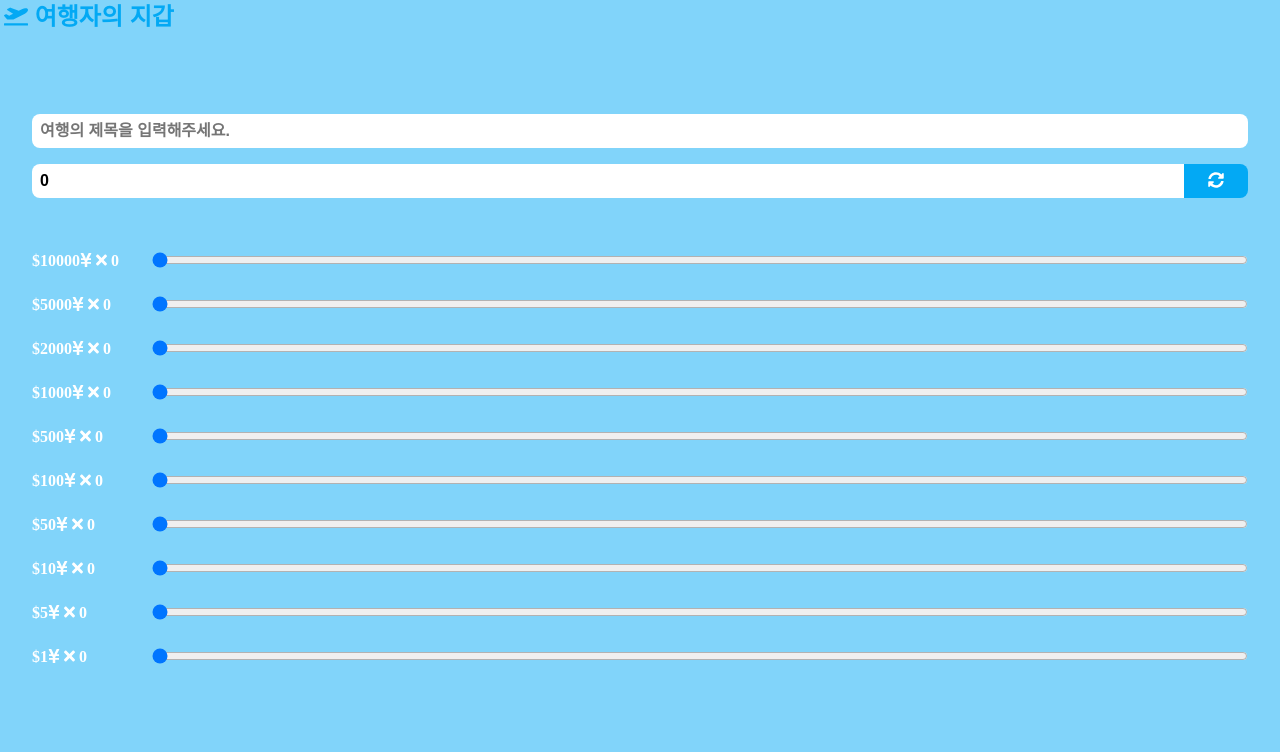
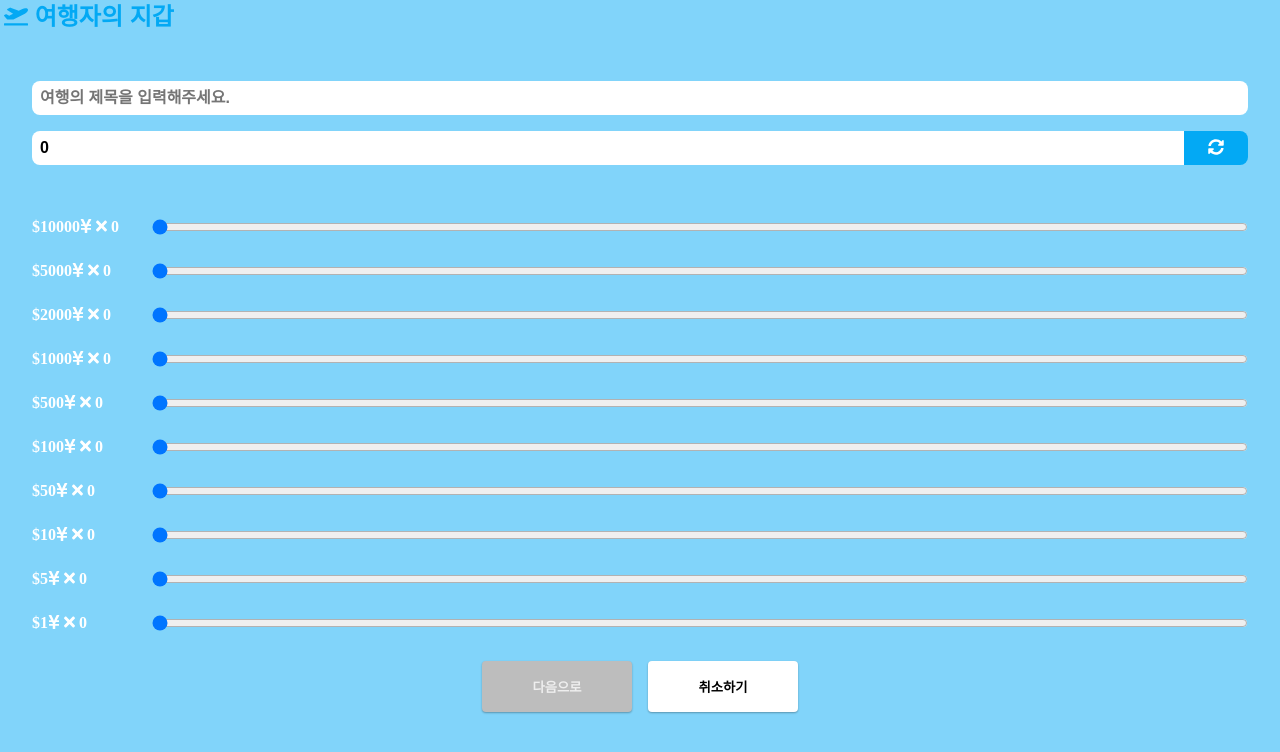
Before and after one commit to exilee20c/foreign-wallet, a React (Create React App) app: page / in a window 1280 px wide. Both pictures are taken after a click on the button "새 여행 만들기". Shown: the top 752 px of the page. Built offline with nearby package versions, Linux system fonts and the light colour scheme.

Commit message:
페이즈2 진행중

```diff
--- a/src/App.js
+++ b/src/App.js
@@ -6,6 +6,7 @@ import { connect } from "react-redux";
 import withReturnToHome from "./phase-app/withReturnToHome";
 import PhaseZeroApp from "./phase-app/PhaseZeroApp";
 import PhaseOneApp from "./phase-app/PhaseOneApp";
+import PhaseTwoApp from "./phase-app/PhaseTwoApp";
 
 const AppRoot = styled.main`
   width: 100vw;
@@ -15,6 +16,7 @@ const AppRoot = styled.main`
 `;
 
 const PhaseOneAppWithReturnToHome = withReturnToHome(<PhaseOneApp />);
+const PhaseTwoAppWithReturnToHome = withReturnToHome(<PhaseTwoApp />);
 
 class App extends Component {
   render() {
@@ -25,6 +27,7 @@ class App extends Component {
       <AppRoot>
         {phase === 0 && <PhaseZeroApp />}
         {phase === 1 && <PhaseOneAppWithReturnToHome />}
+        {phase === 2 && <PhaseTwoAppWithReturnToHome />}
       </AppRoot>
     );
   }
--- a/src/component/Button.js
+++ b/src/component/Button.js
@@ -13,6 +13,8 @@ const ButtonWrapper = styled.div`
             return "#333333";
           case "sky":
             return "#4dd0e1";
+          case "disabled":
+            return "#bdbdbd";
           default:
             return "#ffffff";
         }
@@ -25,11 +27,14 @@ const ButtonWrapper = styled.div`
             return "#ffffff";
           case "sky":
             return "#ffffff";
+          case "disabled":
+            return "#eeeeee";
           default:
             return "#000000";
         }
       })(props)};
 
+    font-weight: ${props => (props.thick ? "bold" : "normal")};
     display: ${props => (props.fluid ? "block" : "")};
     margin: 0 auto;
     padding: ${props => (props.fluid ? "16px 0" : "16px 32px")};
@@ -66,10 +71,10 @@ const ButtonWrapper = styled.div`
 
 class Button extends Component {
   render() {
-    const { children, theme, fluid, ...rest } = this.props;
+    const { children, theme, thick, fluid, ...rest } = this.props;
 
     return (
-      <ButtonWrapper theme={theme} fluid={fluid}>
+      <ButtonWrapper thick={thick} theme={theme} fluid={fluid}>
         <button {...rest}>{children}</button>
       </ButtonWrapper>
     );
--- a/src/phase-app/PhaseOneApp.js
+++ b/src/phase-app/PhaseOneApp.js
@@ -92,6 +92,10 @@ const ChooseRoot = styled.div`
       vertical-align: middle;
     }
   }
+
+  div.btn-array {
+    text-align: center;
+  }
 `;
 
 library.add(faSyncAlt, faYenSign, faTimes, faThumbtack);
@@ -108,6 +112,8 @@ class PhaseOneApp extends Component {
     this.handleNumberInput = this.handleNumberInput.bind(this);
     this.handleTitleInput = this.handleTitleInput.bind(this);
     this.handleSync = this.handleSync.bind(this);
+    this.handleDropTrip = this.handleDropTrip.bind(this);
+    this.confirmAndNext = this.confirmAndNext.bind(this);
 
     this.setUnit1 = this.makeSetUnit(1).bind(this);
     this.setUnit5 = this.makeSetUnit(5).bind(this);
@@ -231,6 +237,22 @@ class PhaseOneApp extends Component {
     };
   }
 
+  confirmAndNext () {
+    const { common, confirm, setPhase } = this.props;
+    const { trip_id } = common;
+
+    confirm(trip_id);
+    setPhase(2);
+  }
+
+  handleDropTrip() {
+    const { common, dropTrip, setPhase } = this.props;
+    const { trip_id } = common;
+
+    setPhase(0);
+    dropTrip(trip_id);
+  }
+
   handleSync() {
     if (!this.state.is_number_sync) {
       this.textRangeAlgorithm();
@@ -277,7 +299,8 @@ class PhaseOneApp extends Component {
     const { common, jpy_trip } = this.props;
     const { trip_id } = common;
     const { [trip_id]: my_jpy_trip } = jpy_trip;
-    const { jpy_title, jpy_confirmed } = my_jpy_trip;
+    const { jpy_title } = my_jpy_trip;
+    let upper_totals = 0;
 
     return (
       <ChooseRoot>
@@ -314,7 +337,7 @@ class PhaseOneApp extends Component {
           {[1, 5, 10, 50, 100, 500, 1000, 2000, 5000, 10000]
             .reverse()
             .map(unit => {
-              let upper_totals = 0;
+              upper_totals = 0;
 
               if (+unit < 10000) upper_totals += my_jpy_trip.jpy_10000 * 10000;
               if (+unit < 5000) upper_totals += my_jpy_trip.jpy_5000 * 5000;
@@ -354,6 +377,34 @@ class PhaseOneApp extends Component {
               );
             })}
         </div>
+
+        <div className="btn-array">
+          <Button
+            onClick={
+              this.state.number_input &&
+              upper_totals + my_jpy_trip.jpy_1 === this.state.number_input
+                ? this.confirmAndNext
+                : () => {}
+            }
+            thick
+            theme={
+              this.state.number_input &&
+              upper_totals + my_jpy_trip.jpy_1 === this.state.number_input
+                ? "sky"
+                : "disabled"
+            }
+            style={{ width: "150px" }}
+          >
+            다음으로
+          </Button>
+          <Button
+            onClick={this.handleDropTrip}
+            thick
+            style={{ width: "150px" }}
+          >
+            취소하기
+          </Button>
+        </div>
       </ChooseRoot>
     );
   }
@@ -365,8 +416,10 @@ const mapStateToProps = state => ({
 });
 
 const mapDispatchToProps = dispatch => ({
+  dropTrip: payload => dispatch({ type: jpy_trip_actions.DROP_TRIP, payload }),
   setTitle: payload => dispatch({ type: jpy_trip_actions.SET_TITLE, payload }),
   setUnit: payload => dispatch({ type: jpy_trip_actions.SET_UNIT, payload }),
+  confirm: payload => dispatch({ type: jpy_trip_actions.CONFIRM, payload }),
   setPhase: phase =>
     dispatch({ type: common_actions.SET_PHASE, payload: phase })
 });
--- /dev/null
+++ b/src/phase-app/PhaseTwoApp.js
@@ -0,0 +1,206 @@
+import React, { Component } from "react";
+import { connect } from "react-redux";
+import styled from "styled-components";
+import { library } from "@fortawesome/fontawesome-svg-core";
+import { FontAwesomeIcon } from "@fortawesome/react-fontawesome";
+import {
+  faYenSign,
+  faTimes,
+  faPlus,
+  faMinus
+} from "@fortawesome/free-solid-svg-icons";
+
+const DashBoard = styled.div`
+  h5.welcome-text {
+    font-size: 20px;
+    margin-bottom: 24px;
+    font-family: monospace;
+    font-weight: bold;
+    text-align: center;
+  }
+
+  div.unit-info {
+    h6 {
+      font-weight: bold;
+
+      svg.float-right {
+        float: right;
+      }
+    }
+
+    cursor: pointer;
+    background: #03a9f4;
+    width: calc(100% - 40px);
+    margin: 0 auto;
+    padding: 12px;
+    box-sizing: border-box;
+    border-radius: 8px;
+
+    ul {
+      overflow: hidden;
+      transition: max-height 0.3s, margin-top 0.3s;
+
+      &.hide {
+        max-height: 0px;
+        margin-top: 0;
+      }
+
+      &.show {
+        max-height: 120px;
+        margin-top: 1em;
+      }
+
+      li {
+        line-height: 1.5;
+        display: inline-block;
+        width: 50%;
+      }
+    }
+  }
+`;
+
+library.add(faYenSign, faTimes, faPlus, faMinus);
+
+class PhaseTwoApp extends Component {
+  constructor(props) {
+    super(props);
+
+    this.state = {
+      show_init_total_detail: false
+    };
+
+    this.toggleInitTotalDetail = this.toggleInitTotalDetail.bind(this);
+  }
+
+  toggleInitTotalDetail() {
+    this.setState(state => ({
+      show_init_total_detail: !state.show_init_total_detail
+    }));
+  }
+
+  render() {
+    const { jpy_trip, common } = this.props;
+    const { trip_id } = common;
+    const my_trip = jpy_trip[trip_id];
+    const {
+      jpy_title,
+      jpy_1,
+      jpy_5,
+      jpy_10,
+      jpy_50,
+      jpy_100,
+      jpy_500,
+      jpy_1000,
+      jpy_2000,
+      jpy_5000,
+      jpy_10000
+    } = my_trip;
+    const total =
+      jpy_1 * 1 +
+      jpy_5 * 5 +
+      jpy_10 * 10 +
+      jpy_50 * 50 +
+      jpy_100 * 100 +
+      jpy_500 * 500 +
+      jpy_1000 * 1000 +
+      jpy_2000 * 2000 +
+      jpy_5000 * 5000 +
+      jpy_10000 * 10000;
+
+    // jpy_confirmed: true,
+    // jpy_history: []
+
+    return (
+      <DashBoard>
+        <h5 className="welcome-text">{jpy_title}, 즐겁게 만끽중이신가요?</h5>
+
+        <div className="unit-info" onClick={this.toggleInitTotalDetail}>
+          <h6>
+            총 {total}
+            <FontAwesomeIcon icon="yen-sign" />을 환전해오셨네요.
+            {this.state.show_init_total_detail ? (
+              <FontAwesomeIcon icon="minus" className="float-right" />
+            ) : (
+              <FontAwesomeIcon icon="plus" className="float-right" />
+            )}
+          </h6>
+
+          <ul className={this.state.show_init_total_detail ? "show" : "hide"}>
+            {jpy_10000 > 0 && (
+              <li>
+                10000 <FontAwesomeIcon icon="yen-sign" />{" "}
+                <FontAwesomeIcon icon="times" /> {jpy_10000}
+              </li>
+            )}
+            {jpy_5000 > 0 && (
+              <li>
+                5000 <FontAwesomeIcon icon="yen-sign" />{" "}
+                <FontAwesomeIcon icon="times" /> {jpy_5000}
+              </li>
+            )}
+            {jpy_2000 > 0 && (
+              <li>
+                2000 <FontAwesomeIcon icon="yen-sign" />{" "}
+                <FontAwesomeIcon icon="times" /> {jpy_2000}
+              </li>
+            )}
+            {jpy_1000 > 0 && (
+              <li>
+                1000 <FontAwesomeIcon icon="yen-sign" />{" "}
+                <FontAwesomeIcon icon="times" /> {jpy_1000}
+              </li>
+            )}
+            {jpy_500 > 0 && (
+              <li>
+                500 <FontAwesomeIcon icon="yen-sign" />{" "}
+                <FontAwesomeIcon icon="times" /> {jpy_500}
+              </li>
+            )}
+            {jpy_100 > 0 && (
+              <li>
+                100 <FontAwesomeIcon icon="yen-sign" />{" "}
+                <FontAwesomeIcon icon="times" /> {jpy_100}
+              </li>
+            )}
+            {jpy_50 > 0 && (
+              <li>
+                50 <FontAwesomeIcon icon="yen-sign" />{" "}
+                <FontAwesomeIcon icon="times" /> {jpy_50}
+              </li>
+            )}
+            {jpy_10 > 0 && (
+              <li>
+                10 <FontAwesomeIcon icon="yen-sign" />{" "}
+                <FontAwesomeIcon icon="times" /> {jpy_10}
+              </li>
+            )}
+            {jpy_5 > 0 && (
+              <li>
+                5 <FontAwesomeIcon icon="yen-sign" />{" "}
+                <FontAwesomeIcon icon="times" /> {jpy_5}
+              </li>
+            )}
+            {jpy_1 > 0 && (
+              <li>
+                1 <FontAwesomeIcon icon="yen-sign" />{" "}
+                <FontAwesomeIcon icon="times" /> {jpy_1}
+              </li>
+            )}
+          </ul>
+        </div>
+      </DashBoard>
+    );
+  }
+}
+
+const mapStateToProps = ({ jpy_trip, common }) => ({
+  jpy_trip,
+  common
+});
+
+const mapDispatchToProps = dispatch => ({});
+
+export default connect(
+  mapStateToProps,
+  mapDispatchToProps
+)(PhaseTwoApp);
--- a/src/phase-app/PhaseZeroApp.js
+++ b/src/phase-app/PhaseZeroApp.js
@@ -87,7 +87,7 @@ class PhaseZeroApp extends Component {
             })
           }
           fluid
-          style={{ fontWeight: "bold" }}
+          thick
         >
           <FontAwesomeIcon icon="yen-sign" /> {jpy_title || "제목없는 여행"}
         </Button>
@@ -105,7 +105,7 @@ class PhaseZeroApp extends Component {
             onClick={this.handleNewYenTripClick}
             theme="sky"
             fluid
-            style={{ fontWeight: "bold" }}
+            thick
           >
             <FontAwesomeIcon icon="yen-sign" /> 새 여행 만들기
           </Button>
--- a/src/redux/actions/jpy_trip.js
+++ b/src/redux/actions/jpy_trip.js
@@ -1,5 +1,6 @@
 const CONST_MAP = {
   INIT_TRIP: "JPY_TRIP/INIT_TRIP",
+  DROP_TRIP: "JPY_TRIP/DROP_TRIP",
   SET_UNIT: "JPY_TRIP/SET_UNIT",
   SET_TITLE: "JPY_TRIP/SET_TITLE",
   CONFIRM: "JPY_TRIP/CONFIRM"
--- a/src/redux/reducers/jpy_trip.js
+++ b/src/redux/reducers/jpy_trip.js
@@ -22,7 +22,8 @@ const initialUnits = {
   jpy_1000: 0,
   jpy_2000: 0,
   jpy_5000: 0,
-  jpy_10000: 0
+  jpy_10000: 0,
+  jpy_history: []
 };
 
 export default (state = (parsed && parsed.jpy_trip) || {}, action) => {
@@ -50,11 +51,16 @@ export default (state = (parsed && parsed.jpy_trip) || {}, action) => {
   } else if (action.type === actions.CONFIRM) {
     return {
       ...state,
-      [action.payload.trip_id]: {
-        ...state[action.payload.trip_id],
+      [action.payload]: {
+        ...state[action.payload],
         jpy_confirmed: true
       }
     };
+  } else if (action.type === actions.DROP_TRIP) {
+    const to_be_state = { ...state };
+    delete to_be_state[action.payload];
+
+    return to_be_state;
   } else {
     return state;
   }
```
